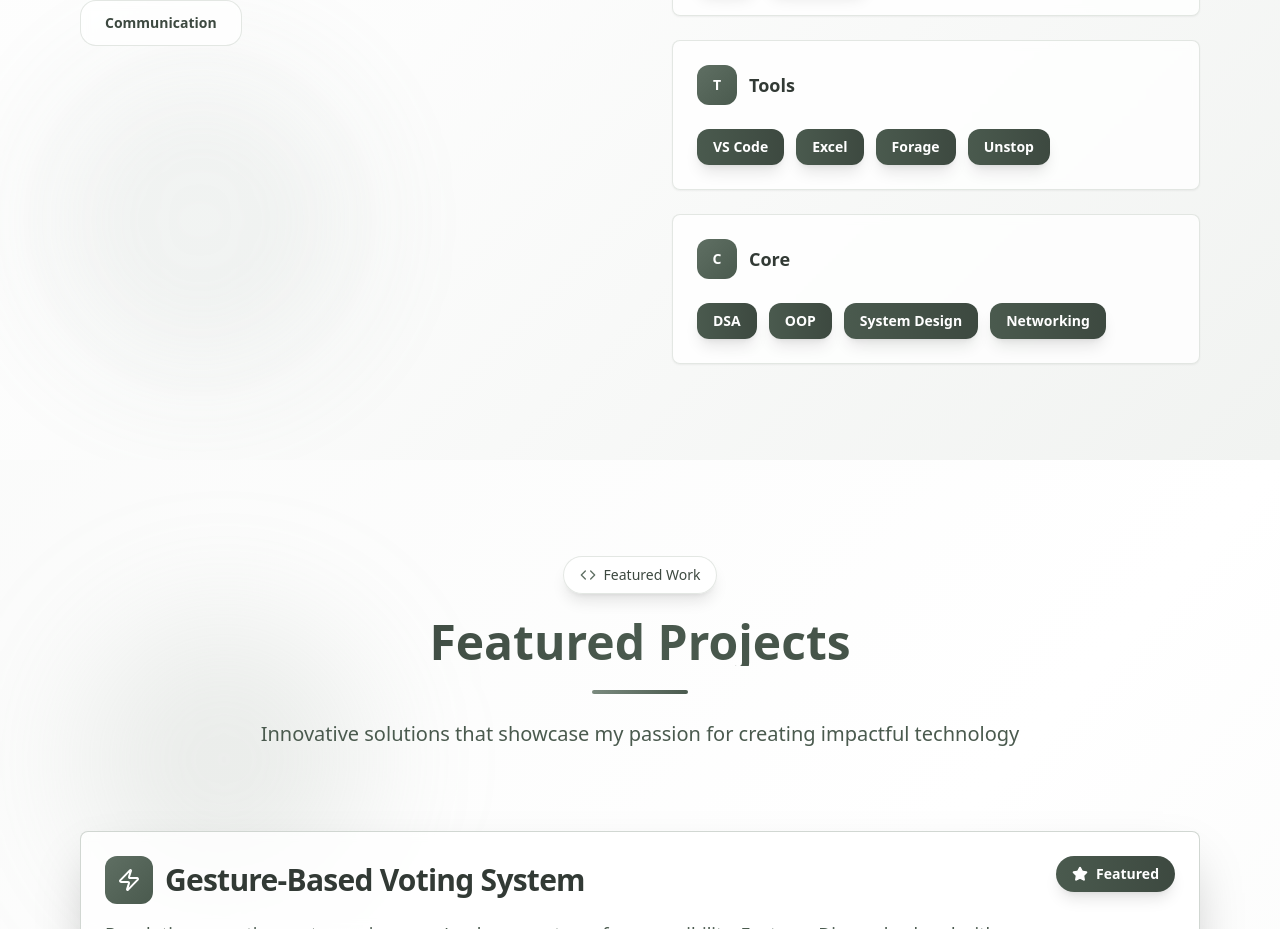
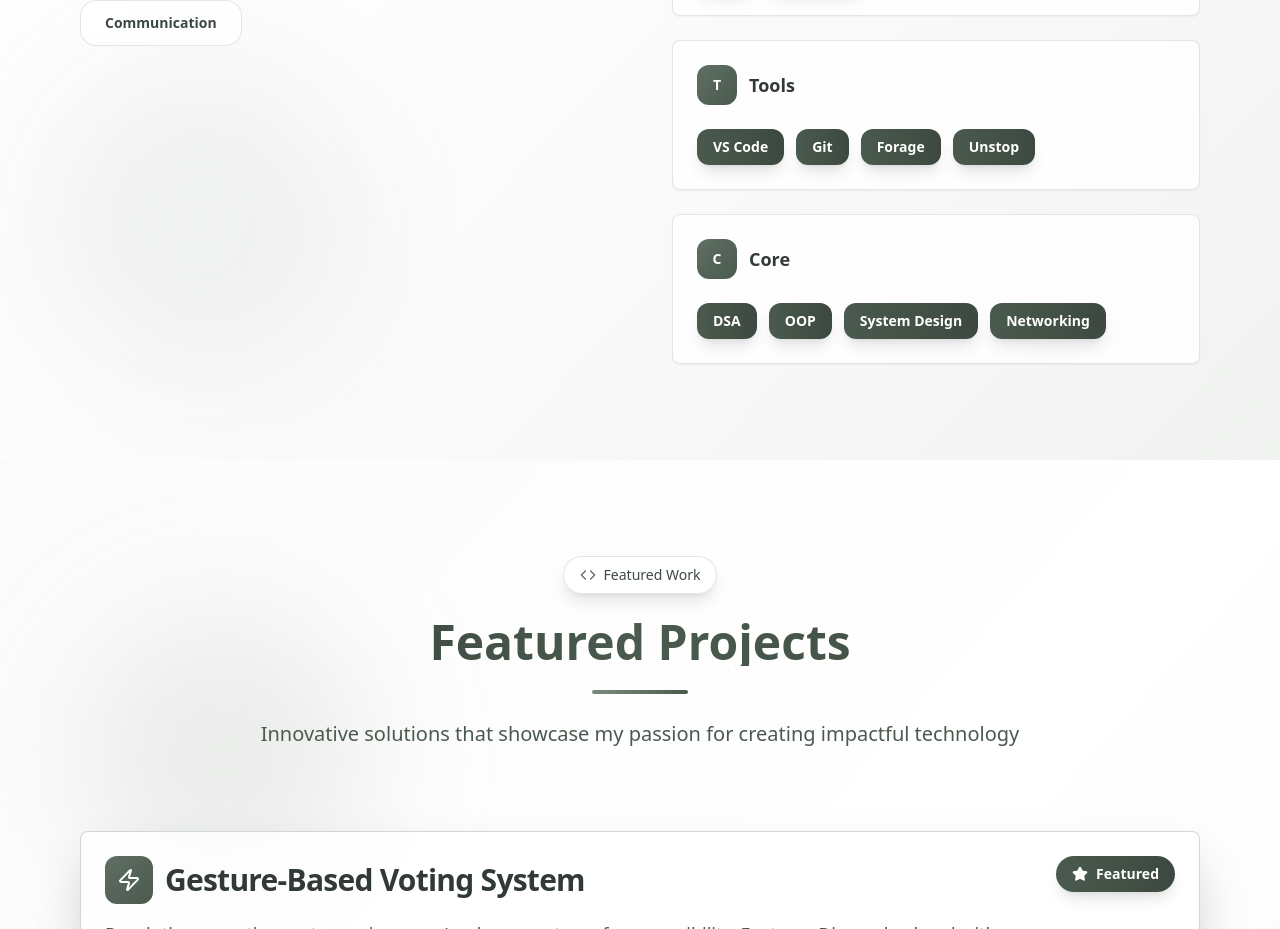
Before and after one commit to Bavya20/bavyasri-portfolio, a React (Vite) app: page / in a window 1280 px wide. Shown: the part 1660-2589 px from the top of the page. Built offline with nearby package versions, Linux system fonts and the light colour scheme.

Commit message:
Replace Excel with Git
Replaced "Excel" with "Git" in the tools section of the About component.

```diff
--- a/src/components/About.tsx
+++ b/src/components/About.tsx
@@ -1,4 +1,3 @@
-
 import { Card } from "@/components/ui/card";
 
 const About = () => {
@@ -6,7 +5,7 @@ const About = () => {
     languages: ["Python", "Java", "C++"],
     web: ["HTML", "CSS", "JavaScript", "Django"],
     databases: ["SQL", "MongoDB"],
-    tools: ["VS Code", "Excel", "Forage", "Unstop"],
+    tools: ["VS Code", "Git", "Forage", "Unstop"],
     core: ["DSA", "OOP", "System Design", "Networking"]
   };
 
```
